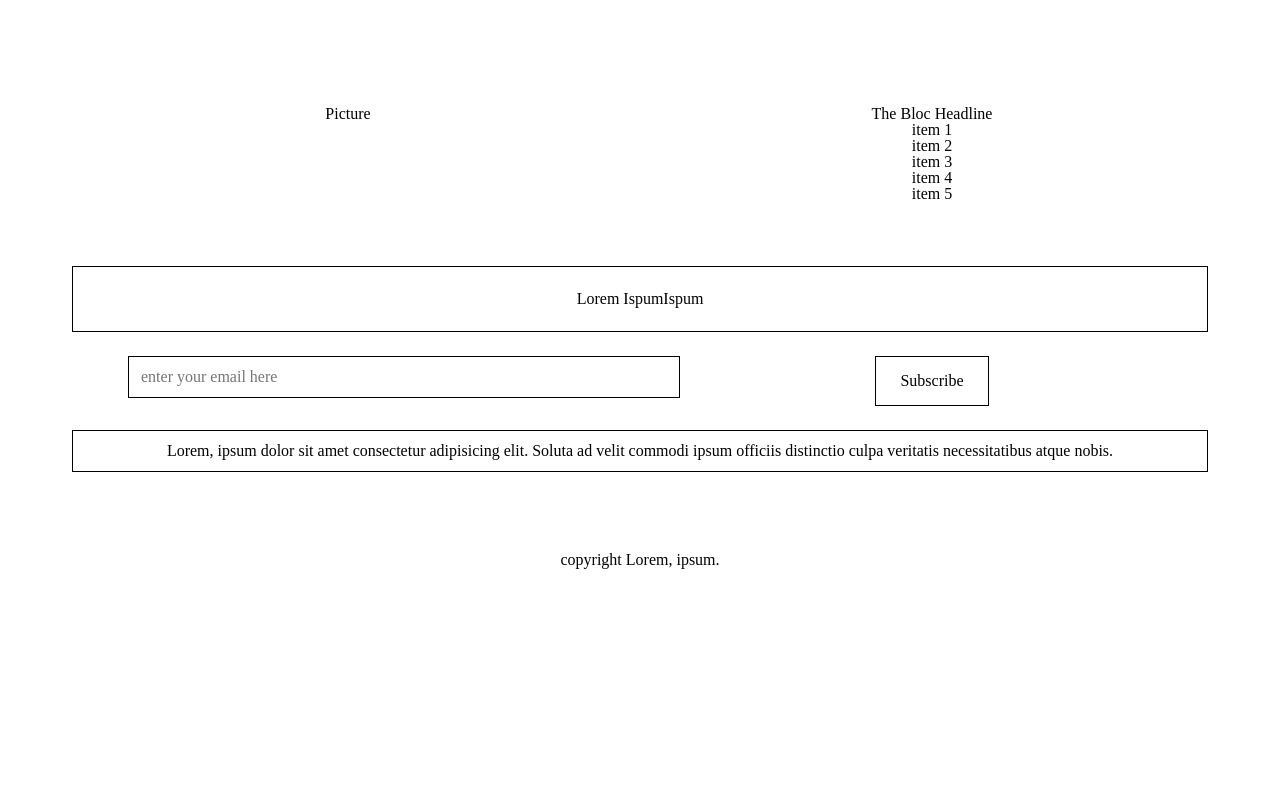
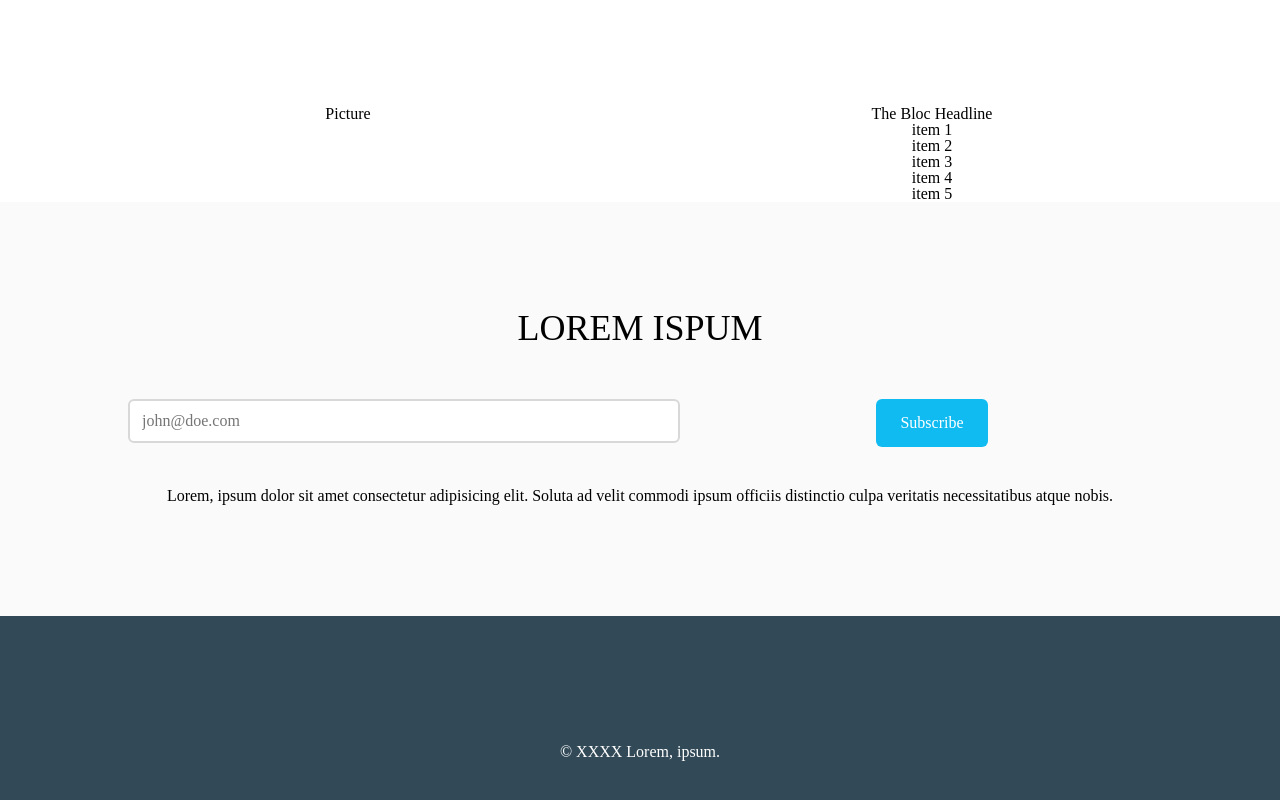
Before and after one commit to jwb094/jwbsite2402, a website: page index.html in a window 1280 px wide. Shown: the part 2343-3143 px from the top of the page. Before the commit the page ends 2991 px from the top, so only its background shows below. Drawn offline with Linux system fonts and the light colour scheme.

Commit message:
update(index.htm - footer + newslettersubscribe)added styling classes to components

```diff
--- a/index.html
+++ b/index.html
@@ -164,32 +164,32 @@
         </div>
       </div>
     </section>
-    <section data-component-email-subscribe class="pt-64 pt-24">
+    <section data-component-email-subscribe class="bg-secondary-grey-1 pt-80 pb-96">
       <div class="l-container">
         <div class="row">
           <div class="col-xs-12 col-md-12">
             <div class="email-subscribe-bloc | text-center mx-auto">
-              <div class="email-subscribe-bloc__heading border-1 border-solid border-black py-24">
-                <h3>Lorem IspumIspum</h3>
+              <div class="email-subscribe-bloc__heading | py-24">
+                <h3 class="text-5xl uppercase">Lorem Ispum</h3>
               </div>
             </div>
           </div>
         </div>
 
-        <div class="row | py-24">
+        <div class="row | py-24 justify-content-between ">
             <div class="col-xs-6 col-md-6 ">
-              <input class="border-1 border-solid border-black |  md.ml-56" type="email" name=""
-                placeholder="enter your email here" id="">
+              <input class="border-2 border-solid border-secondary-grey-2 |  radius-sm md.ml-56" type="email" name=""
+                placeholder="john@doe.com" id="">
             </div>
-            <div class="col-xs-6 col-md-6 text-right md.text-center">
-              <button class="py-16 px-24 | border-1 border-solid border-black">Subscribe</button>
+            <div class="col-xs-6 col-md-6 text-right md.text-center mr-0 pr-16">
+              <button class="py-16 px-24 | bg-primary-blue-1 color-white radius-sm">Subscribe</button>
             </div>
         </div>
         <div class="row">
           <div class="col-xs-12 col-md-12 | text-center">
-            <div class="email-subscribe-bloc__content | border-1 border-solid border-black py-12">
-              <h3>Lorem, ipsum dolor sit amet consectetur adipisicing elit. Soluta ad velit commodi ipsum officiis
-                distinctio culpa veritatis necessitatibus atque nobis.</h3>
+            <div class="email-subscribe-bloc__content |  py-12">
+              <p class="leading-160">Lorem, ipsum dolor sit amet consectetur adipisicing elit. Soluta ad velit commodi ipsum officiis
+                distinctio culpa veritatis necessitatibus atque nobis.</p>
             </div>
           </div>
         </div>
@@ -198,11 +198,12 @@
     </section>
   </main>
   <!-- Add your site or application content here -->
-  <footer class="py-80">
+  <footer class="bg-primary-blue-2 color-white | py-128 ">
     <div class="l-container">
       <div class="row">
-        <div class="col-xs-12 col-md-12 text-center">
-          <p>copyright <bold>Lorem, ipsum.</p>
+        <div class="col-xs-12 col-md-12 text-center flex justify-content-center">
+
+          <p>© XXXX  <bold>Lorem, ipsum.</p>
           </p>
         </div>
       </div>
--- a/public/src/css/projectstyle.scss
+++ b/public/src/css/projectstyle.scss
@@ -8,8 +8,10 @@
   $config: (
     important: true,
     colors: (
-      custom-color-1: red,
-      custom-color-2: blue
+      primary-blue-1: #10bbf1,
+      primary-blue-2: #324a57,
+      secondary-grey-1:#fafafa,
+      secondary-grey-2:#d8d8d8
     ),
   )
 );
@@ -19,4 +21,7 @@
     padding-left:2rem;
     padding-right:2rem;
   }
+  body{
+    font: "Helvetica Neue", Helvetica, Arial, sans-serif;
+  }
 @import "components/partials1";
```
Also changed, not shown: public/dist/css/projectstyle.css, public/dist/js/app.js.
